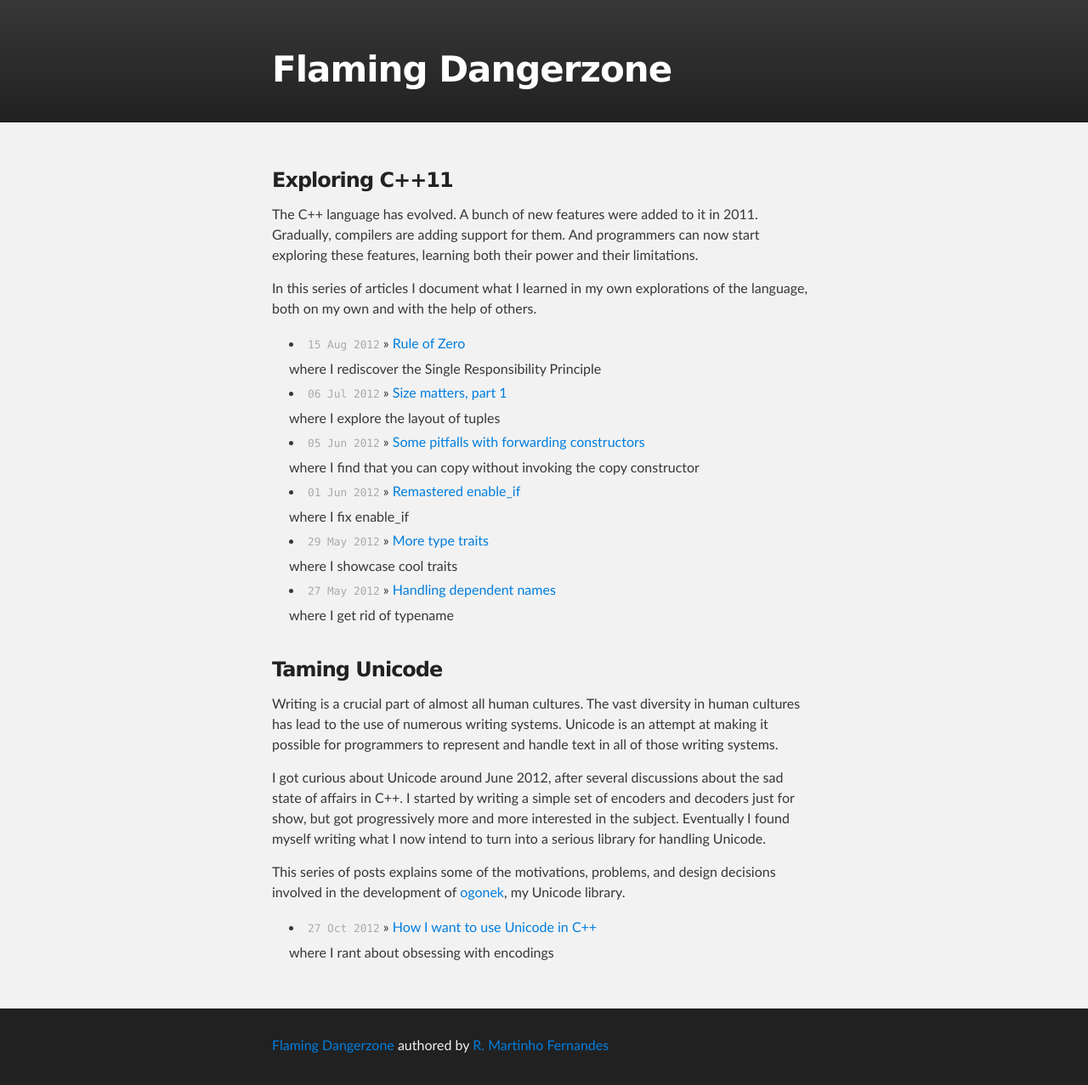
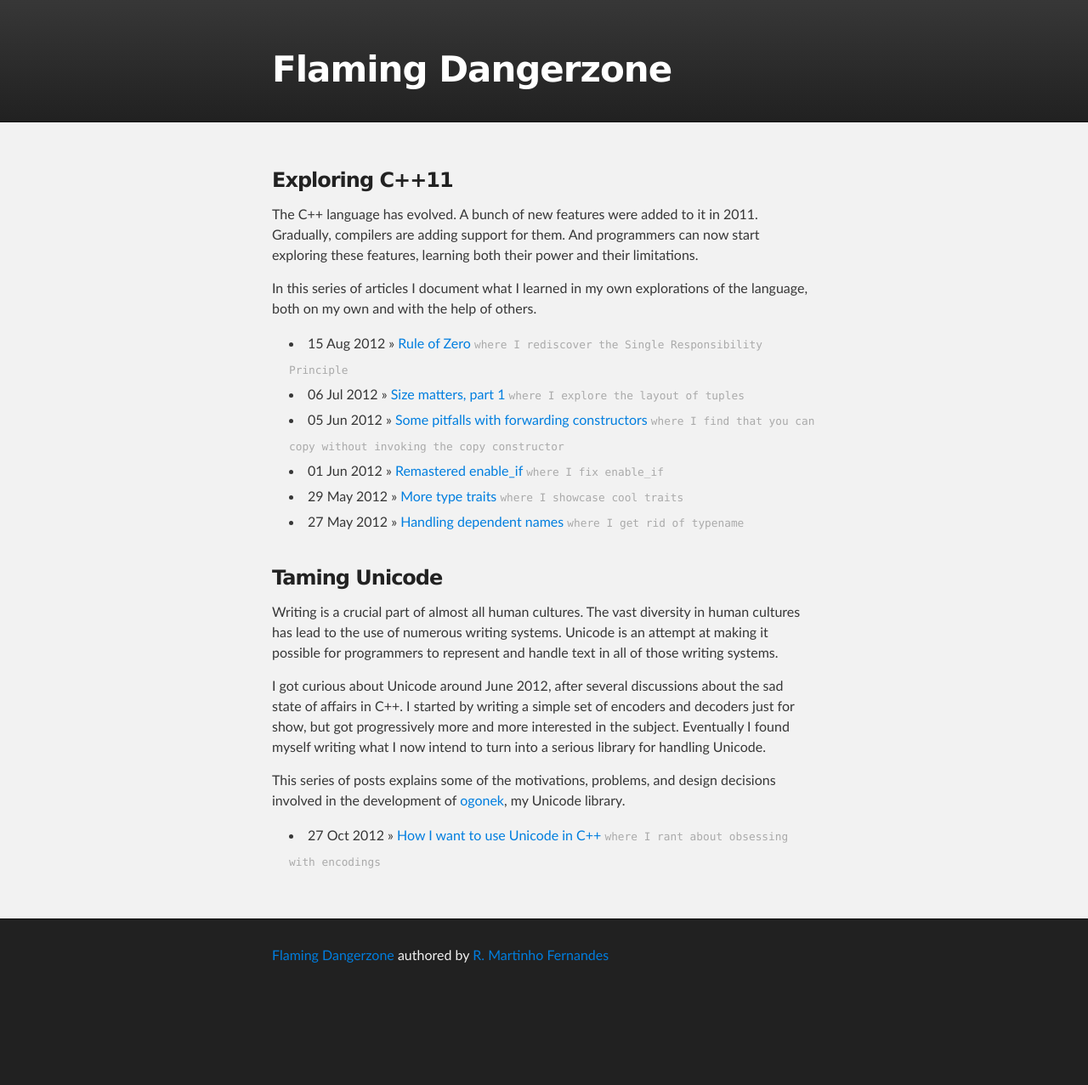
Before and after one commit to rmartinho/flamingdangerzone, a Jekyll site: the page built from index.html, in a window 1280 px wide. Shown: the whole page at 85% size. Built offline with Jekyll 4.4.1, drawn with Linux system fonts in a browser that asks for light colours; after the commit the page ends 1171 px from its top, so only the background shows below that.

Commit message:
More style stuff

```diff
--- a/_includes/post-entry.html
+++ b/_includes/post-entry.html
@@ -2,6 +2,5 @@
         <span class="date">{{ post.date | date_to_string }}</span>
         &raquo;
         <a href="{{ post.url }}">{{ post.title }}</a>
-        <br>
-        <span>{{ post.short }}</span>
+        <span class="extra">{{ post.short }}</span>
       </li>
--- a/stylesheets/stylesheet.css
+++ b/stylesheets/stylesheet.css
@@ -407,7 +407,7 @@ ul.posts li {
   line-height: 1.75em;
 }
 
-ul.posts span.date {
+ul.posts span.extra {
   color: #aaa;
   font-family: Monaco, Consolas, monospace;
   font-size: 80%;
```
